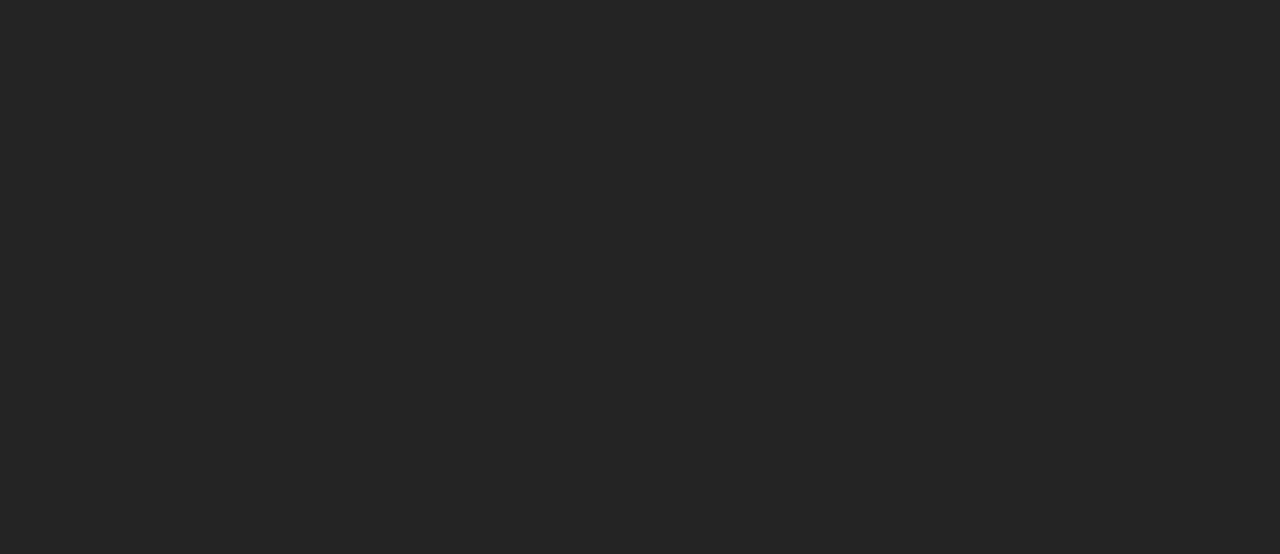
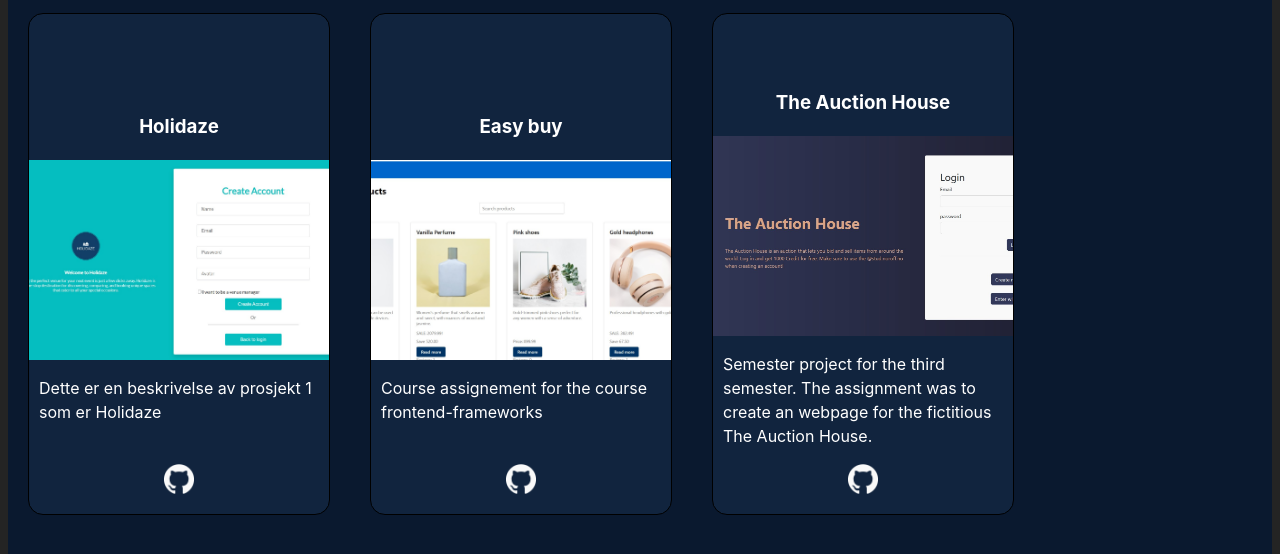
Before and after one commit to Jorgen-S-Engh/portfolio_react, a React (Vite) app: page / in a window 1280 px wide. Shown: the part 368-922 px from the top of the page. Before the commit the page ends 800 px from the top, so only its background shows below. Built offline with nearby package versions, Linux system fonts and the light colour scheme; no server answers.

Commit message:
make changes for fetching data

```diff
--- a/src/components/Card/index.jsx
+++ b/src/components/Card/index.jsx
@@ -1,38 +1,39 @@
 import React from 'react'
 import styles from "./Card.module.scss";
 import { useState, useEffect } from 'react';
+import projects from "../../projects.json";
 
 function Card() {
-  const [data, setData] = useState([]);
+  // const [data, setData] = useState([])
 
-  async function fetchData() {
-    try {
-      const response = await fetch('https://api.jsonbin.io/v3/b/6480b0a98e4aa6225eaaac69', {
-        headers: {
-          'X-Master-Key': '$2b$10$4s42j5sWqrXJuuDGzPIVveo6e6GWl5dfymdeqY8l6gUsfbTv8evDm'
-        }
-      });
+  // async function fetchData() {
+  //   try {
+  //     const response = await fetch('https://api.jsonbin.io/v3/b/6480b0a98e4aa6225eaaac69', {
+  //       headers: {
+  //         'X-Master-Key': '$2b$10$4s42j5sWqrXJuuDGzPIVveo6e6GWl5dfymdeqY8l6gUsfbTv8evDm'
+  //       }
+  //     });
 
-      if (!response.ok) {
-        throw new Error(`HTTP error! status: ${response.status}`);
-      }
+  //     if (!response.ok) {
+  //       throw new Error(`HTTP error! status: ${response.status}`);
+  //     }
 
-      const data = await response.json();
-      setData(data.record)
-    } catch (error) {
-      console.error('Fetch error:', error);
-    }
-  }
+  //     const data = await response.json();
+  //     setData(data.record)
+  //   } catch (error) {
+  //     console.error('Fetch error:', error);
+  //   }
+  // }
 
 
-  useEffect(() => {
-    fetchData();
-  }, []);
-  console.log(data)
+  // useEffect(() => {
+  //   fetchData();
+  // }, []);
+  // console.log(data)
 
   return (
     <>
-      <div className={styles.projects_container}>
+      {/* <div className={styles.projects_container}>
         {data.map((project) =>
           <div key={project.number} className={styles.card_container}>
             <a href={project.link} target="_blank" className={styles.link_container}>
@@ -48,7 +49,26 @@
             }
           </div>
         )}
+      </div> */}
+
+      <div className={styles.projects_container}>
+        {projects.map((project) =>
+          <div key={project.number} className={styles.card_container}>
+            <a href={project.link} target="_blank" className={styles.link_container}>
+              <h3>{project.title}</h3>
+              <img className={styles.img} src={project.image} alt={project.title} />
+            </a>
+            <p>{project.description}</p>
+            {project.github &&
+              <div className={styles.github_container}>
+              <a href={project.github} className={styles.github_container} target="_blank">
+                <img className={styles.github_logo} src="src/assets/github.png" alt="GitHub Link" /></a>
+              </div>
+            }
+          </div>
+        )}
       </div>
+
     </>
   )
 }
```
